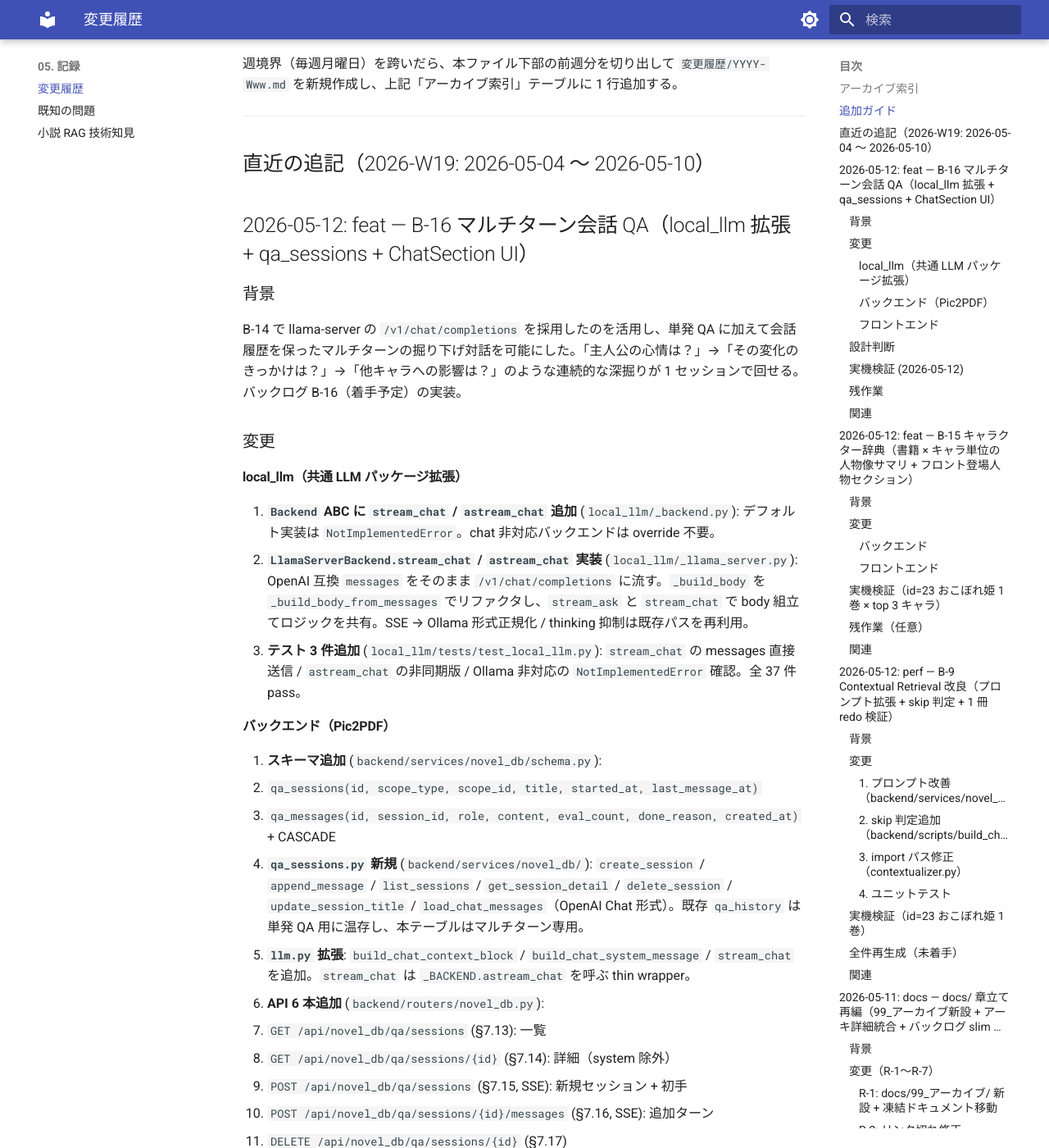
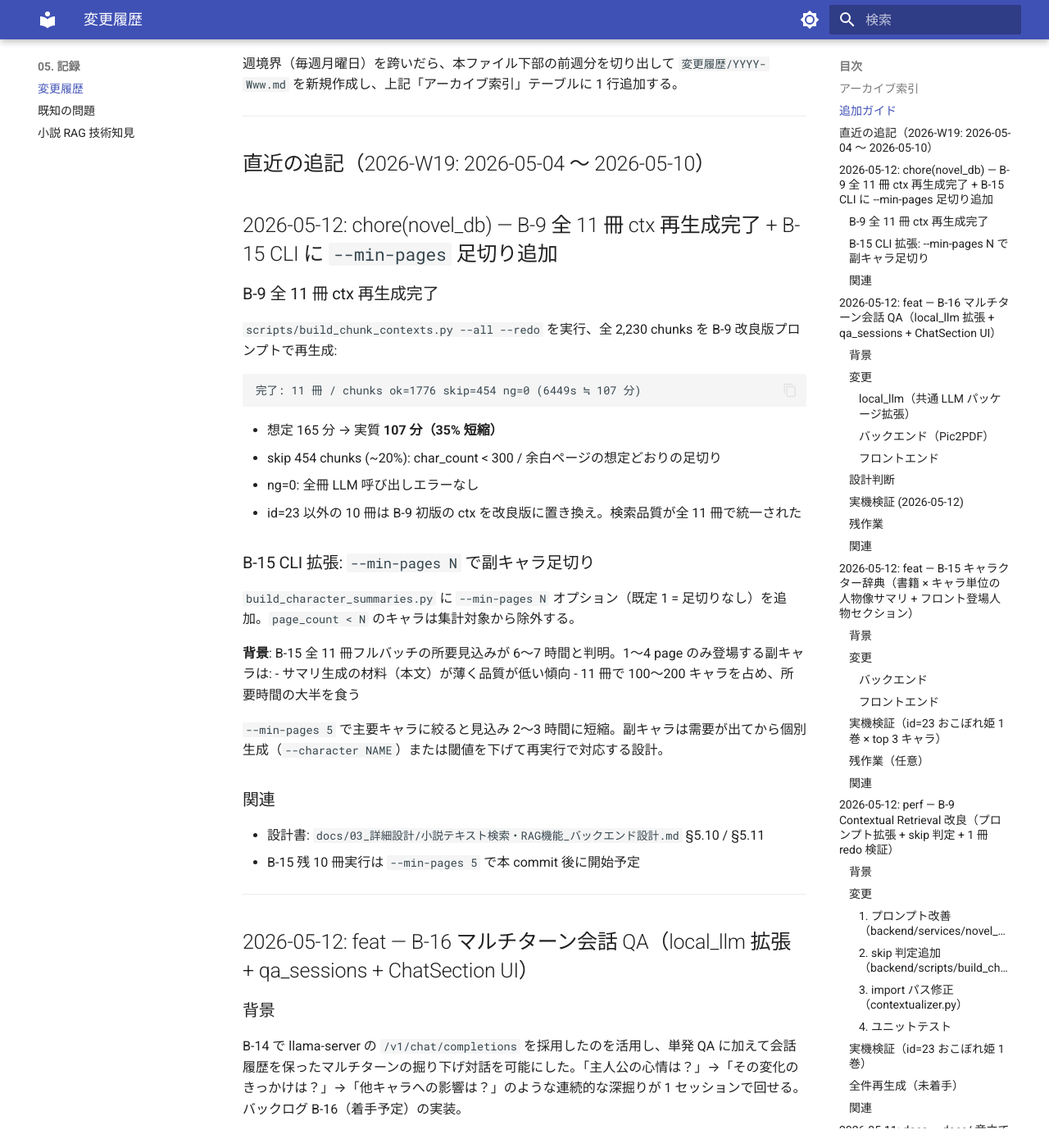
Before and after one commit to kkmmyr/Pic2PDF_Viewer, an MkDocs documentation site: the page built from docs/05_記録/変更履歴.md, in a window 1280 px wide and 1400 px high, scrolled down 1090 px. Shown: the whole window at 82% size. Built offline with MkDocs 1.6.1 and Material for MkDocs 9.7.7, drawn with Linux system fonts in a browser that asks for light colours.

Commit message:
chore(novel_db): B-9 全 11 冊再生成完了 + B-15 CLI に --min-pages 追加
B-9 改良後の全 11 冊 ctx 再生成（build_chunk_contexts --all --redo）が
107 分（想定 165 分の 35% 短縮）で完了。chunks ok=1776 / skip=454 / ng=0。
副作用なし、検索品質が全冊で統一された。

B-15 残 10 冊バッチの所要見込みが 6〜7 時間と判明したため、
build_character_summaries.py に --min-pages N オプションを追加。
page_count < N のキャラを集計対象から除外する。--min-pages 5 で
主要キャラに絞ると見込み 2〜3 時間に短縮。副キャラ（1〜4 page のみ
登場）はサマリ品質も低い傾向のため、需要が出てから個別生成 or 閾値を
下げて再実行で対応する設計。

変更履歴 + 設計書 §5.10 / §5.11 反映済み。本 commit 直後に
--all --min-pages 5 で B-15 バッチを起動する。

Co-Authored-By: Claude Opus 4.7 <noreply@anthropic.com>

````diff
--- a/docs/03_詳細設計/小説テキスト検索・RAG機能_バックエンド設計.md
+++ b/docs/03_詳細設計/小説テキスト検索・RAG機能_バックエンド設計.md
@@ -504,6 +504,8 @@ Anthropic 2024-09 ブログの **Contextual Retrieval** 手法を踏襲。各チ
 - LLM 失敗時は `book_characters.summary = NULL` のまま統計値（first_page / page_count）だけ保存
 - 既に summary 済みのキャラは `--redo` 未指定なら skip
 
+**`--min-pages` による足切り** (2026-05-12 追加): `page_count` がこの値未満のキャラは集計から除外する（既定 1 = 足切りなし）。副キャラ（1〜4 page のみ登場）はサマリ生成の材料が薄く品質が低い傾向があり、また 11 冊フルバッチで 100〜200 キャラの副キャラが含まれるため、`--min-pages 5` で主要キャラに絞ると全冊バッチの所要時間を 6〜7 時間 → 2〜3 時間に短縮できる。副キャラのサマリは需要が出てから個別生成（`--character NAME`）または閾値を下げて再実行で対応する。
+
 **実機検証 (2026-05-12)**: id=23 おこぼれ姫 1 巻 の top 3 キャラで動作確認:
 - レティ（95p, body 80k chars）: 419 chars サマリ / 471 秒
 - デューク（69p, body 80k chars）: 365 chars サマリ / 83 秒
@@ -581,6 +583,7 @@ uv run python scripts/build_chunk_contexts.py --book "..." --redo  # 既存値
 uv run python scripts/build_character_summaries.py --book "..."           # キャラ辞典生成（B-15）
 uv run python scripts/build_character_summaries.py --book "..." --redo    # 既存サマリを上書き
 uv run python scripts/build_character_summaries.py --book "..." --character "レティ"  # 1 キャラのみ
+uv run python scripts/build_character_summaries.py --all --min-pages 5    # page_count >= 5 の主要キャラのみ
 ```
 
 `build_novel_db.py` は内部的に `services/novel_db/job_queue.py` を経由（同時実行禁止）。
--- a/docs/05_記録/変更履歴.md
+++ b/docs/05_記録/変更履歴.md
@@ -27,6 +27,38 @@
 ---
 
 ## 直近の追記（2026-W19: 2026-05-04 〜 2026-05-10）
+
+## 2026-05-12: chore(novel_db) — B-9 全 11 冊 ctx 再生成完了 + B-15 CLI に `--min-pages` 足切り追加
+
+### B-9 全 11 冊 ctx 再生成完了
+
+`scripts/build_chunk_contexts.py --all --redo` を実行、全 2,230 chunks を B-9 改良版プロンプトで再生成:
+
+```
+完了: 11 冊 / chunks ok=1776 skip=454 ng=0 (6449s ≒ 107 分)
+```
+
+- 想定 165 分 → 実質 **107 分（35% 短縮）**
+- skip 454 chunks (~20%): char_count < 300 / 余白ページの想定どおりの足切り
+- ng=0: 全冊 LLM 呼び出しエラーなし
+- id=23 以外の 10 冊は B-9 初版の ctx を改良版に置き換え。検索品質が全 11 冊で統一された
+
+### B-15 CLI 拡張: `--min-pages N` で副キャラ足切り
+
+`build_character_summaries.py` に `--min-pages N` オプション（既定 1 = 足切りなし）を追加。`page_count < N` のキャラは集計対象から除外する。
+
+**背景**: B-15 全 11 冊フルバッチの所要見込みが 6〜7 時間と判明。1〜4 page のみ登場する副キャラは:
+- サマリ生成の材料（本文）が薄く品質が低い傾向
+- 11 冊で 100〜200 キャラを占め、所要時間の大半を食う
+
+`--min-pages 5` で主要キャラに絞ると見込み 2〜3 時間に短縮。副キャラは需要が出てから個別生成（`--character NAME`）または閾値を下げて再実行で対応する設計。
+
+### 関連
+
+- 設計書: `docs/03_詳細設計/小説テキスト検索・RAG機能_バックエンド設計.md` §5.10 / §5.11
+- B-15 残 10 冊実行は `--min-pages 5` で本 commit 後に開始予定
+
+---
 
 ## 2026-05-12: feat — B-16 マルチターン会話 QA（local_llm 拡張 + qa_sessions + ChatSection UI）
 
````
Also changed, not shown: 1 other file.
